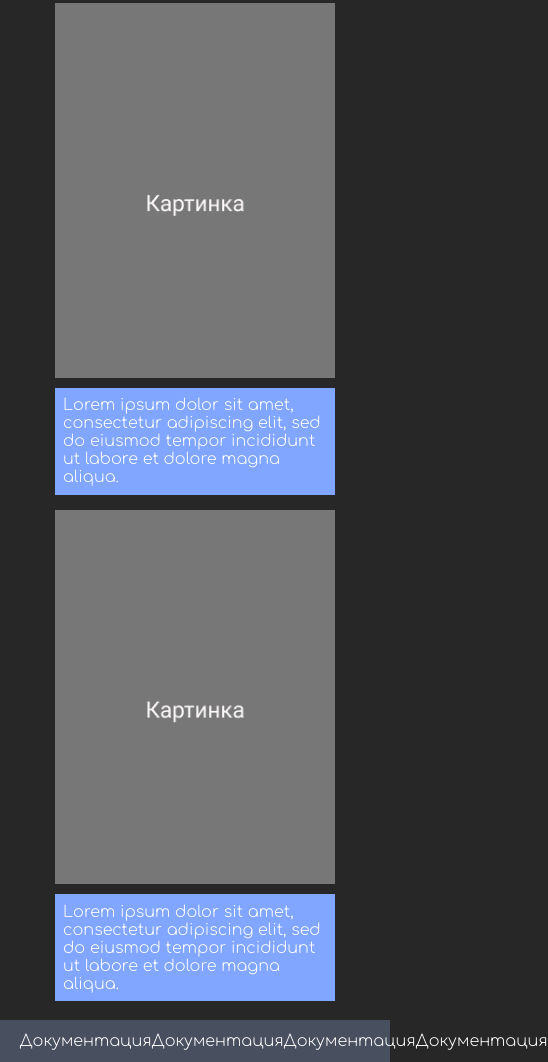
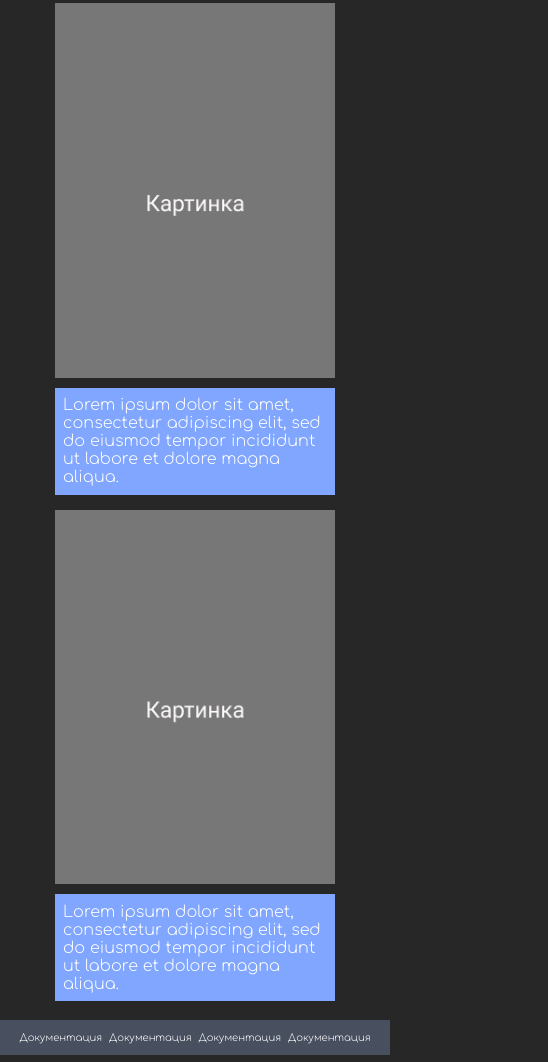
Before and after one commit to foxkodland/dima-adaptive, a plain HTML site: page index.html in a window 390 px wide. Shown: the part 131-1193 px from the top of the page, 548 px wide, since content can reach past the window. Drawn offline with Linux system fonts and the light colour scheme.

Commit message:
Update style.css

```diff
--- a/css/style.css
+++ b/css/style.css
@@ -157,6 +157,13 @@ footer {
     }
 }
 
+@media (max-width: 600px) {
+    .footer__link {
+        font-size: 12px;
+    }
+}
+
+
 @media (max-width: 570px) {
     header {
         justify-content: center;
@@ -181,4 +188,8 @@ footer {
     .subscribe__form input {
         max-width: 38%;
     }
+
+    .footer__link {
+        font-size: 10px;
+    }
 }
```
